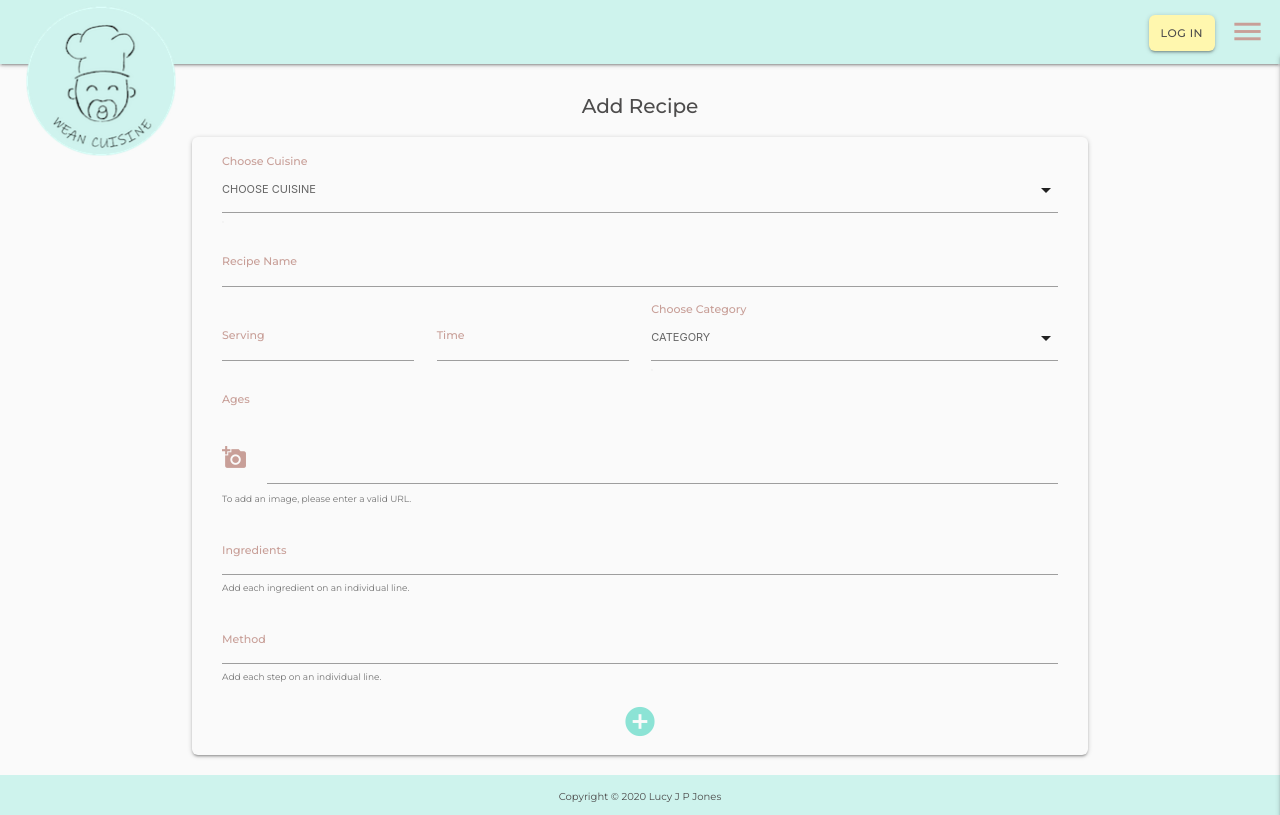
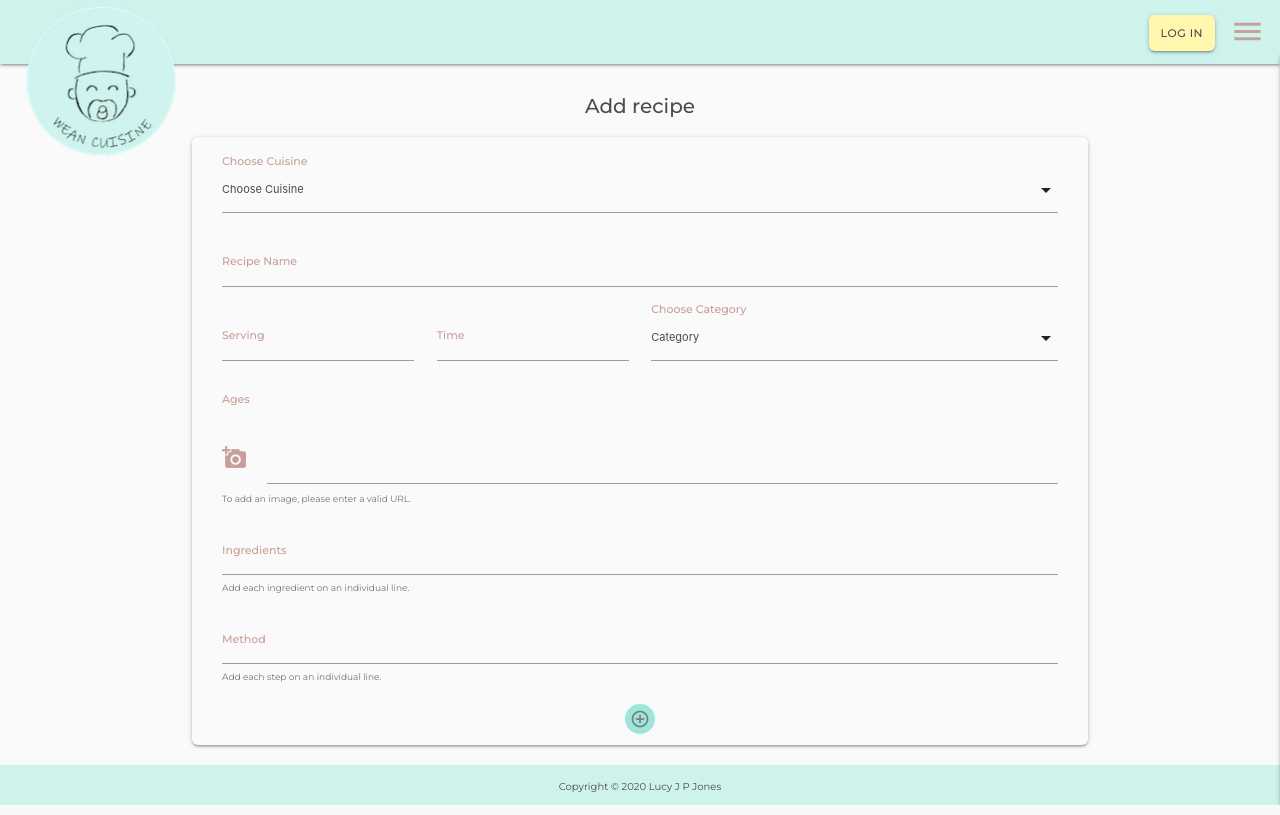
Before and after one commit to Lucyjpjones/wean-cuisine, a Flask app: page /add_recipe in a window 1280 px wide. Run offline with Flask 2, Linux system fonts and the light colour scheme; data that the repository does not hold is empty; some libraries are stand-ins or nearby versions.

Commit message:
All css updated, tab now working correctly, edit icons changed to font awesome

```diff
--- a/static/css/style.css
+++ b/static/css/style.css
@@ -516,36 +517,36 @@ a#clear-btn i {
   font-weight: 500;
 }
 
-#recipe-form {
+/* -------- Form*/
+.recipe-form {
   border-radius: 6px;
   box-shadow: 0 2px 2px 0 rgba(0, 0, 0, 0.14),
     0 3px 1px -2px rgba(0, 0, 0, 0.12), 0 1px 5px 0 rgba(0, 0, 0, 0.2);
   margin-top: 20px;
-  padding: 15px 30px 10px 30px;
+  padding: 15px 30px 10px 30px !important;
 }
 
-#recipe-form label span,
-#recipe-form input,
+.recipe-form label span,
+.recipe-form input,
 textarea.materialize-textarea {
-  font-size: 11px;
-  text-transform: uppercase;
-  color: #666666;
+  font-size: 11px !important;
+  color: #4d4c4c;
 }
 
-#recipe-form label,
-#recipe-form p {
+.recipe-form label,
+.recipe-form p {
   color: #c89f98;
   font-size: 11px;
   font-weight: 500;
 }
 
-#recipe-form p {
+.recipe-form p {
   margin-bottom: 10px;
 }
 
-#recipe-form label span {
-  font-size: 9px;
-  line-height: 9px;
+.recipe-form label span {
+  font-size: 9px !important;
+  line-height: 9px !important;
 }
 
 #photo-icon {
@@ -553,21 +554,21 @@ textarea.materialize-textarea {
   color: #c89f98;
 }
 
-#recipe-form button {
+.recipe-form button {
   width: 100%;
   background-color: #fafafa;
   border: none;
   margin-top: 10px;
 }
 
-#recipe-form button i {
-  font-size: 35px;
-  color: #8ce3d5;
+.recipe-form button i {
+  font-size: 20px;
+  color: #666666;
   text-align: center;
-}
-
-select option {
-  font-size: 10px;
+  background-color: #8ce3d5;
+  opacity: 0.85;
+  padding: 5px;
+  border-radius: 50%;
 }
 
 #select-options-f887f309-4256-1049-9ebc-2cb32164536e {
--- a/templates/add_cuisine.html
+++ b/templates/add_cuisine.html
@@ -7,8 +7,7 @@
   <!--Add cuisine form-->
   <div class="row">
     <form
-      id="recipe-form"
-      class="col s12"
+      class="col s12 recipe-form"
       method="POST"
       action="{{ url_for('add_cuisine') }}"
     >
@@ -50,7 +49,7 @@
 
       <!--Add cuisine btn-->
       <button type="submit">
-        <i class="material-icons">add_circle</i>
+        <i class="material-icons">add_circle_outline</i>
       </button>
     </form>
   </div>
--- a/templates/add_recipe.html
+++ b/templates/add_recipe.html
@@ -2,13 +2,12 @@
 
 <!--Page header-->
 <section class="container add-container">
-  <h3 class="add-header">Add Recipe</h3>
+  <h3 class="add-header">Add recipe</h3>
 
   <!--Add recipe form-->
   <div class="row">
     <form
-      id="recipe-form"
-      class="col s12"
+      class="col s12 recipe-form"
       method="POST"
       action="{{ url_for('add_recipe') }}"
     >
@@ -173,7 +172,7 @@
 
       <!--Add recipe btn-->
       <button type="submit">
-        <i class="material-icons">add_circle</i>
+        <i class="material-icons">add_circle_outline</i>
       </button>
     </form>
   </div>
```
Also changed, not shown: other parts of static/css/style.css (+26 -26 lines), templates/edit_cuisine.html (+3 -4 lines), templates/edit_recipe.html (+4 -5 lines), templates/view_recipe.html (+5 -5 lines).
